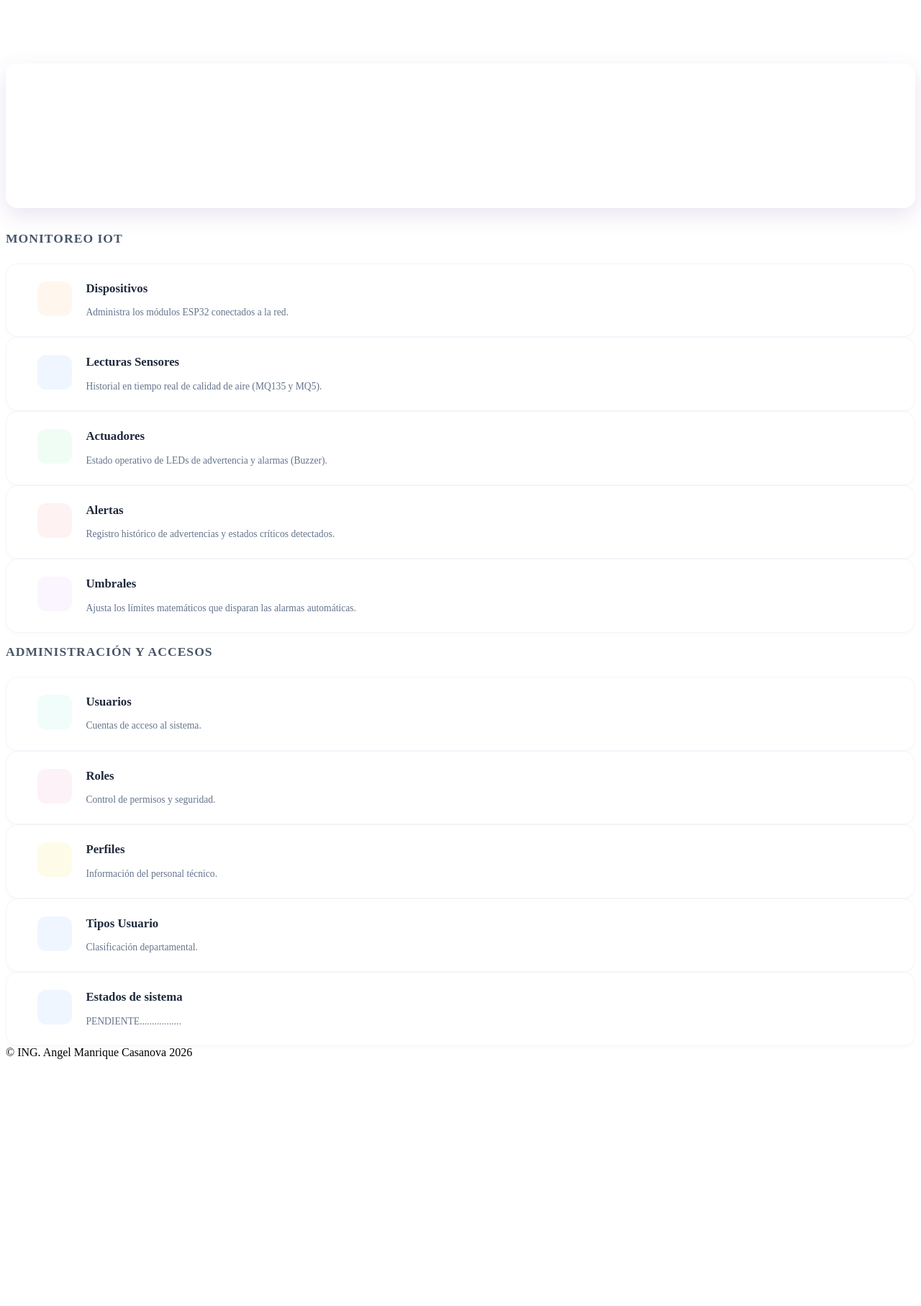
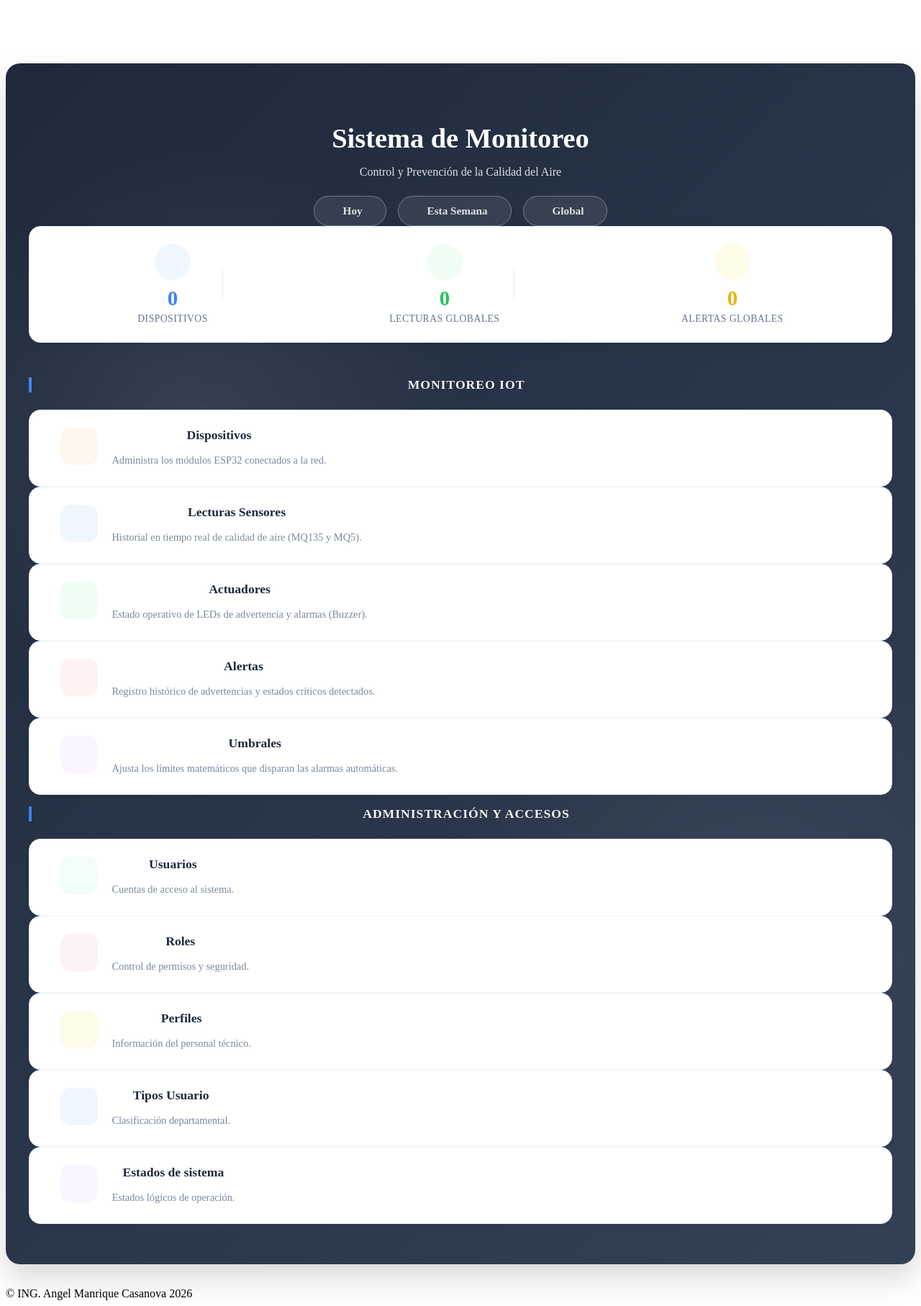
Before and after one commit to antonio1234gfd/sistema_monitoreo_yii, a Yii app: template backend/views/site/index.php in a window 1280 px wide. Shown: the whole page at 72% size. Before the commit the page ends 1471 px from the top, so only its background shows below. Run offline with PHP 8.4 and a stand-in for Yii, Linux system fonts and the light colour scheme; the template is opened without the code that fills it, so the values that code supplies are empty; some libraries are stand-ins or nearby versions.

Commit message:
agregando nuevos cambios

```diff
--- a/backend/views/site/index.php
+++ b/backend/views/site/index.php
@@ -2,54 +2,146 @@
 use yii\helpers\Html;
 
 $this->title = 'Dashboard Principal';
+// Solo agregué esto para que funcionen los iconos
+\Yii::$app->view->registerCssFile('https://cdn.jsdelivr.net/npm/bootstrap-icons@1.11.3/font/bootstrap-icons.css');
 ?>
 
 <style>
   /* =========================================
-     1. BANNER HERO Y ESTADÍSTICAS (Tu diseño original)
+     1. BANNER HERO MEJORADO
      ========================================= */
   .hero-banner {
-    background: linear-gradient(135deg, #2b3048 0%);
-    border-radius: 16px;
-    padding: 3rem 2rem 2rem 2rem;
+    /* Gradiente más rico y moderno */
+    background: linear-gradient(135deg, #1e293b 0%, #334155 100%);
+    border-radius: 20px;
+    padding: 3.5rem 2rem;
     color: white;
     text-align: center;
-    box-shadow: 0 10px 30px rgba(118, 75, 162, 0.15);
+    box-shadow: 0 20px 40px rgba(0, 0, 0, 0.15);
     margin-bottom: 2rem;
+    position: relative;
+    overflow: hidden;
   }
-  .hero-banner h1 { font-weight: 700; font-size: 2.2rem; margin-bottom: 0.5rem; }
-  .hero-banner p { font-size: 0.95rem; opacity: 0.85; margin-bottom: 1.5rem; font-weight: 300; }
 
-  .toggle-container { display: flex; justify-content: center; gap: 1rem; margin-top: 1.5rem; }
+  /* Patrón sutil de fondo */
+  .hero-banner::before {
+    content: '';
+    position: absolute;
+    top: 0; left: 0; right: 0; bottom: 0;
+    background-image: radial-gradient(circle at 20% 30%, rgba(255,255,255,0.08) 0%, transparent 25%),
+                      radial-gradient(circle at 80% 70%, rgba(255,255,255,0.05) 0%, transparent 25%);
+    pointer-events: none;
+  }
+
+  .hero-banner h1 {
+    font-weight: 700;
+    font-size: 2.4rem;
+    margin-bottom: 0.5rem;
+    position: relative;
+    z-index: 1;
+  }
+  .hero-banner p {
+    font-size: 1rem;
+    opacity: 0.85;
+    margin-bottom: 1.5rem;
+    font-weight: 300;
+    position: relative;
+    z-index: 1;
+  }
+
+  .toggle-container { display: flex; justify-content: center; gap: 1rem; margin-top: 1.5rem; position: relative; z-index: 1; }
   .btn-toggle {
-    border-radius: 50px; padding: 0.6rem 1.8rem; font-weight: 600; font-size: 0.95rem;
-    border: 1px solid rgba(255, 255, 255, 0.4); background: transparent; color: white;
-    transition: all 0.3s ease; text-decoration: none; display: inline-flex; align-items: center; gap: 0.5rem;
+    border-radius: 50px;
+    padding: 0.7rem 2rem;
+    font-weight: 600;
+    font-size: 0.95rem;
+    border: 1px solid rgba(255, 255, 255, 0.3);
+    background: rgba(255, 255, 255, 0.08);
+    color: rgba(255, 255, 255, 0.85);
+    transition: all 0.3s ease;
+    text-decoration: none;
+    display: inline-flex;
+    align-items: center;
+    gap: 0.5rem;
+    cursor: pointer;
   }
-  .btn-toggle.active { background: #ffffff; color: #1e293b; border-color: #ffffff; box-shadow: 0 4px 15px rgba(0,0,0,0.1); }
-  .btn-toggle:hover:not(.active) { background: rgba(255, 255, 255, 0.1); color: white; }
+  .btn-toggle.active {
+    background: #ffffff;
+    color: #1e293b;
+    border-color: #ffffff;
+    box-shadow: 0 4px 15px rgba(0,0,0,0.2);
+  }
+  .btn-toggle:hover:not(.active) {
+    background: rgba(255, 255, 255, 0.15);
+    color: white;
+    transform: translateY(-2px);
+  }
 
-  .stats-row { display: flex; justify-content: space-around; align-items: center; margin-bottom: 3.5rem; padding: 0 1rem; }
-  .stat-item { text-align: center; }
-  .stat-icon { font-size: 2.2rem; margin-bottom: 0.5rem; }
+  /* =========================================
+     2. ESTADÍSTICAS MEJORADAS
+     ========================================= */
+  .stats-row {
+    display: flex;
+    justify-content: space-around;
+    align-items: center;
+    margin-bottom: 3rem;
+    padding: 0 1rem;
+    background: white;
+    border-radius: 16px;
+    padding: 1.5rem;
+    box-shadow: 0 4px 20px rgba(0,0,0,0.04);
+    border: 1px solid #f1f5f9;
+  }
+  .stat-item { text-align: center; position: relative; padding: 0 1rem; }
+
+  /* Línea separadora entre stats */
+  .stat-item:not(:last-child)::after {
+    content: '';
+    position: absolute;
+    right: -5px;
+    top: 50%;
+    transform: translateY(-50%);
+    height: 40px;
+    width: 1px;
+    background: #e2e8f0;
+  }
+
+  .stat-icon {
+    font-size: 2rem;
+    margin-bottom: 0.5rem;
+    width: 50px;
+    height: 50px;
+    border-radius: 50%;
+    display: inline-flex;
+    align-items: center;
+    justify-content: center;
+  }
+
+  /* Fondos colorizados para iconos stats */
+  .bg-stat-blue    { background: #eff6ff; color: #3b82f6; }
+  .bg-stat-green { background: #f0fdf4; color: #22c55e; }
+  .bg-stat-yellow{ background: #fefce8; color: #eab308; }
+
   .stat-value { font-size: 1.8rem; font-weight: 700; line-height: 1.2; margin-bottom: 0.2rem; color: #1e293b; }
-  .stat-label { font-size: 0.85rem; color: #64748b; font-weight: 500; }
+  .stat-label { font-size: 0.85rem; color: #64748b; font-weight: 500; text-transform: uppercase; letter-spacing: 0.5px; }
 
   .text-blue { color: #3b82f6; }
   .text-green { color: #22c55e; }
-  .text-yellow { color: #f59e0b; }
+  .text-yellow { color: #eab308; }
 
   /* =========================================
-     2. TARJETAS MINIMALISTAS Y LIMPIAS (Clean UI)
+     3. TARJETAS MINIMALISTAS MEJORADAS
      ========================================= */
   .dash-section-title {
     font-size: 1.1rem;
     font-weight: 700;
-    color: #475569;
+    color: #f4f4f4;
     text-transform: uppercase;
     letter-spacing: 1px;
     margin-bottom: 1.5rem;
     margin-top: 1rem;
+    border-left: 4px solid #3b82f6;
+    padding-left: 12px;
   }
 
   .minimal-card {
@@ -57,69 +149,161 @@ $this->title = 'Dashboard Principal';
     border-radius: 16px;
     padding: 1.5rem;
     border: 1px solid #f1f5f9;
-    box-shadow: 0 4px 6px -1px rgba(0, 0, 0, 0.02);
+    box-shadow: 0 4px 6px -1px rgba(0, 0, 0, 0.03);
     display: flex;
     align-items: flex-start;
     gap: 1.2rem;
-    transition: all 0.2s ease;
-    position: relative; /* Necesario para stretched-link */
+    transition: all 0.3s cubic-bezier(0.4, 0, 0.2, 1);
+    position: relative;
     text-decoration: none;
     height: 100%;
   }
   .minimal-card:hover {
-    box-shadow: 0 10px 20px -3px rgba(0, 0, 0, 0.05);
-    border-color: #e2e8f0;
-    transform: translateY(-3px);
+    box-shadow: 0 20px 25px -5px rgba(0, 0, 0, 0.1), 0 10px 10px -5px rgba(0, 0, 0, 0.04);
+    border-color: #cbd5e1;
+    transform: translateY(-4px);
+    background: linear-gradient(145deg, #ffffff 0%, #fafafa 100%);
   }
 
   .mc-icon {
-    width: 48px;
-    height: 48px;
-    border-radius: 12px;
+    width: 52px;
+    height: 52px;
+    border-radius: 14px;
     display: flex;
     align-items: center;
     justify-content: center;
-    font-size: 1.4rem;
+    font-size: 1.5rem;
     flex-shrink: 0;
+    transition: transform 0.3s ease;
   }
 
-  /* Colores pastel muy suaves para no cansar la vista */
+  .minimal-card:hover .mc-icon {
+    transform: scale(1.1) rotate(5deg);
+  }
+
+  /* Colores más vivos */
   .bg-soft-blue   { background-color: #eff6ff; color: #3b82f6; }
   .bg-soft-orange { background-color: #fff7ed; color: #f97316; }
-  .bg-soft-green  { background-color: #f0fdf4; color: #22c55e; }
+  .bg-soft-green  { background-color: #f0fdf4; color: #16a34a; }
   .bg-soft-red    { background-color: #fef2f2; color: #ef4444; }
-  .bg-soft-purple { background-color: #faf5ff; color: #a855f7; }
+  .bg-soft-purple { background-color: #faf5ff; color: #9333ea; }
   .bg-soft-teal   { background-color: #f0fdfa; color: #14b8a6; }
   .bg-soft-pink   { background-color: #fdf2f8; color: #ec4899; }
-  .bg-soft-yellow { background-color: #fefce8; color: #eab308; }
+  .bg-soft-yellow { background-color: #fefce8; color: #ca8a04; }
 
   .mc-content h3 {
-    font-size: 1.05rem;
+    font-size: 1.1rem;
     font-weight: 700;
     color: #1e293b;
-    margin-bottom: 0.3rem;
+    margin-bottom: 0.4rem;
     margin-top: 0;
   }
   .mc-content p {
-    font-size: 0.85rem;
+    font-size: 0.9rem;
     color: #64748b;
     margin-bottom: 0;
-    line-height: 1.4;
+    line-height: 1.5;
+  }
+
+  /* Responsive */
+  @media (max-width: 768px) {
+    .stats-row { flex-direction: column; gap: 1.5rem; }
+    .stat-item::after { display: none !important; }
   }
 </style>
 
 <div class="site-index">
 
   <!-- =========================================
-       1. BANNER HERO Y BOTONES (TU DISEÑO)
+       1. BANNER HERO Y BOTONES
        ========================================= -->
   <div class="hero-banner">
-    <h1>Dashboard Sistema de Monitoreo</h1>
-    <p>Sistema de Monitoreo de la Calidad del Aire</p>
-  </div>
+    <h1>Sistema de Monitoreo</h1>
+    <p>Control y Prevención de la Calidad del Aire</p>
+
+<div class="toggle-container">
+
+    <a href="<?= \yii\helpers\Url::to(['site/index', 'periodo' => 'hoy']) ?>"
+       class="btn-toggle <?= $periodo == 'hoy' ? 'active' : '' ?>">
+        <i class="bi bi-graph-up-arrow"></i> Hoy
+    </a>
+
+    <a href="<?= \yii\helpers\Url::to(['site/index', 'periodo' => 'semana']) ?>"
+       class="btn-toggle <?= $periodo == 'semana' ? 'active' : '' ?>">
+        <i class="bi bi-calendar3"></i> Esta Semana
+    </a>
+
+    <a href="<?= \yii\helpers\Url::to(['site/index', 'periodo' => 'global']) ?>"
+       class="btn-toggle <?= $periodo == 'global' ? 'active' : '' ?>">
+        <i class="bi bi-pie-chart"></i> Global
+    </a>
+
+</div>
+
+<!-- ESTADÍSTICAS RÁPIDAS -->
+<div class="stats-row">
+
+    <!-- DISPOSITIVOS -->
+    <div class="stat-item">
+        <div class="stat-icon bg-stat-blue">
+            <i class="bi bi-cpu"></i>
+        </div>
+
+        <div class="stat-value text-blue">
+            <?= number_format($totalDispositivos) ?>
+        </div>
+
+        <div class="stat-label">
+            Dispositivos
+        </div>
+    </div>
+
+    <!-- LECTURAS -->
+    <div class="stat-item">
+        <div class="stat-icon bg-stat-green">
+            <i class="bi bi-wind"></i>
+        </div>
+
+        <div class="stat-value text-green">
+            <?= number_format($totalLecturas) ?>
+        </div>
+
+        <div class="stat-label">
+            <?=
+                $periodo == 'hoy'
+                ? 'Lecturas Hoy'
+                : ($periodo == 'semana'
+                    ? 'Lecturas Semana'
+                    : 'Lecturas Globales')
+            ?>
+        </div>
+    </div>
+
+    <!-- ALERTAS -->
+    <div class="stat-item">
+        <div class="stat-icon bg-stat-yellow">
+            <i class="bi bi-exclamation-triangle"></i>
+        </div>
+
+        <div class="stat-value text-yellow">
+            <?= number_format($totalAlertas) ?>
+        </div>
+
+        <div class="stat-label">
+            <?=
+                $periodo == 'hoy'
+                ? 'Alertas Hoy'
+                : ($periodo == 'semana'
+                    ? 'Alertas Semana'
+                    : 'Alertas Globales')
+            ?>
+        </div>
+    </div>
+
+</div>
 
   <!-- =========================================
-       3. SECCIÓN: SENSORES IOT
+       2. SECCIÓN: MONITOREO IOT
        ========================================= -->
   <h2 class="dash-section-title">Monitoreo IoT</h2>
 
@@ -127,7 +311,6 @@ $this->title = 'Dashboard Principal';
 
     <div class="col-md-6 col-lg-4">
       <div class="minimal-card">
-        <!-- El stretched-link hace que toda la tarjeta sea clickable -->
         <?= Html::a('', ['/dispositivos/index'], ['class' => 'stretched-link']) ?>
         <div class="mc-icon bg-soft-orange"><i class="bi bi-router"></i></div>
         <div class="mc-content">
@@ -183,7 +366,7 @@ $this->title = 'Dashboard Principal';
   </div>
 
   <!-- =========================================
-       4. SECCIÓN: ADMINISTRACIÓN
+       3. SECCIÓN: ADMINISTRACIÓN
        ========================================= -->
   <h2 class="dash-section-title">Administración y Accesos</h2>
 
@@ -236,10 +419,10 @@ $this->title = 'Dashboard Principal';
     <div class="col-md-6 col-lg-3">
       <div class="minimal-card">
         <?= Html::a('', ['/estado/index'], ['class' => 'stretched-link']) ?>
-        <div class="mc-icon bg-soft-blue"><i class="bi bi-tags"></i></div>
+        <div class="mc-icon bg-soft-purple"><i class="bi bi-toggle-on"></i></div>
         <div class="mc-content">
           <h3>Estados de sistema</h3>
-          <p>PENDIENTE.................</p>
+          <p>Estados lógicos de operación.</p>
         </div>
       </div>
     </div>
```
Also changed, not shown: backend/controllers/SiteController.php (+60 -29 lines).
